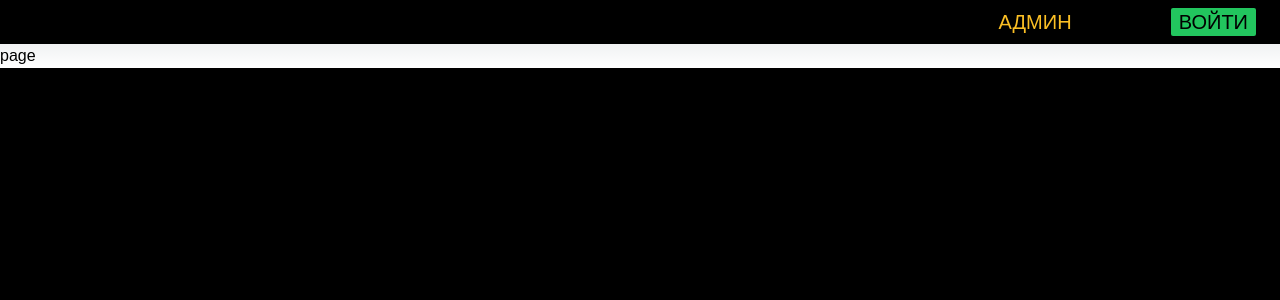
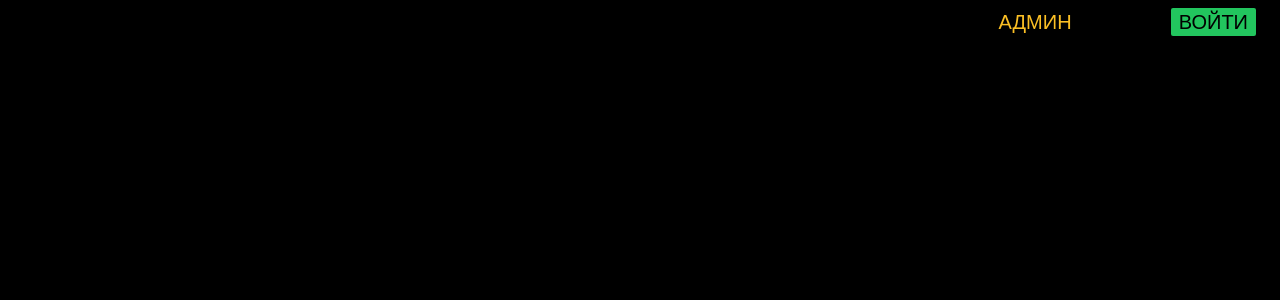
Before and after one commit to MyshinskyIlya/Ocho, a Next.js app: page /info in a window 1280 px wide. Shown: the top 300 px of the page. Built offline with nearby package versions, Linux system fonts and the light colour scheme; no server answers; the database is empty; a web font is replaced by a local one.

Commit message:
info clinet component upd

```diff
--- a/app/info/page.tsx
+++ b/app/info/page.tsx
@@ -1,27 +1,25 @@
 "use client";
 import { fetchAllCharacters } from "@/lib/actions/character.action";
+import { getServerSession } from "next-auth";
 import React, { useEffect, useState } from "react";
 
 const page = () => {
-    const [characters, setCharacters] = useState([]);
+    const [session, setSession] = useState<any>();
 
     useEffect(() => {
         const fetchData = async () => {
             try {
-                const result = await fetchAllCharacters();
-
-                setCharacters(result as []);
+                const session = await getServerSession();
+                setSession(session as any);
             } catch (error: any) {
                 throw Error(error);
             }
         };
 
-        console.log(characters);
-
         fetchData();
     }, []);
 
-    return <div>page</div>;
+    return <div>{session && <div>{session.user.name as string}</div>}</div>;
 };
 
 export default page;
```
